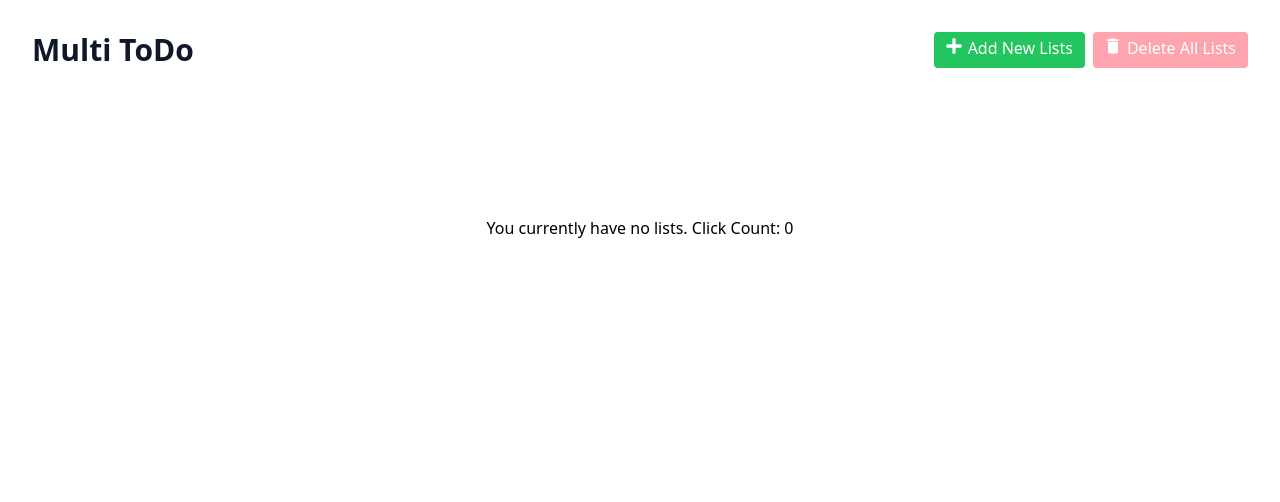
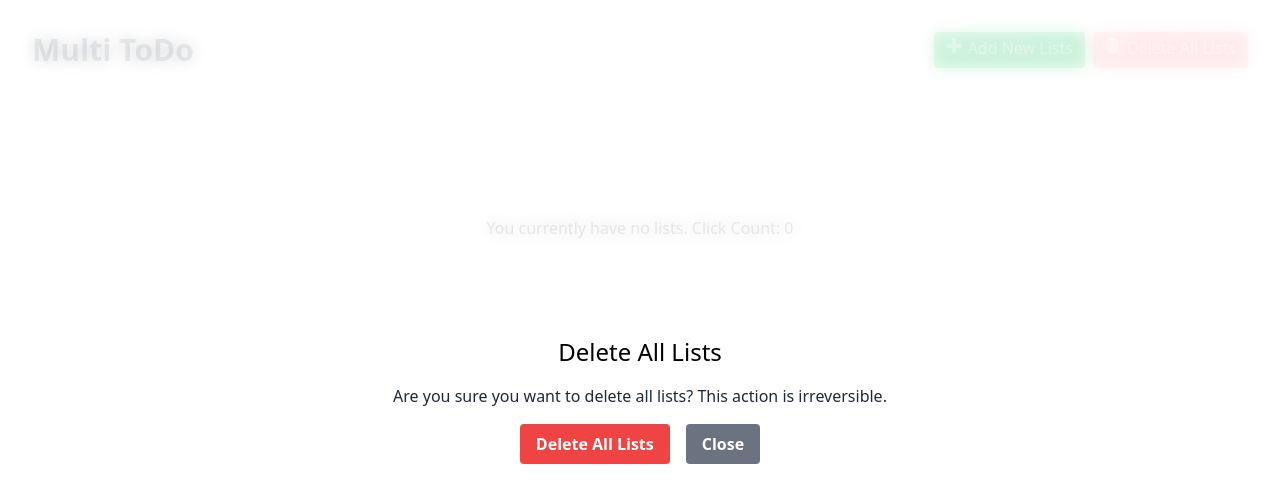
Before and after one commit to JANA-hassanhashmi/MultiTodo, a React (Vite) app in the folder MultiTodoList/: page / in a window 1280 px wide. Both pictures are taken after a click on the element "Delete All Lists". Shown: the top 502 px of the page. Built offline with nearby package versions, Linux system fonts and the light colour scheme.

Commit message:
nearly perfect delete list popup

```diff
--- a/MultiTodoList/package.json
+++ b/MultiTodoList/package.json
@@ -12,7 +12,9 @@
   "dependencies": {
     "react": "^18.2.0",
     "react-dom": "^18.2.0",
-    "react-icons": "^4.8.0"
+    "react-icons": "^4.8.0",
+    "react-modal": "^3.16.1",
+    "reactjs-popup": "^2.0.5"
   },
   "devDependencies": {
     "@types/react": "^18.0.28",
--- a/MultiTodoList/src/App.tsx
+++ b/MultiTodoList/src/App.tsx
@@ -1,7 +1,7 @@
 import { useState, useReducer } from 'react'
 import './App.css'
 import MainButton from './components/MainButton';
-
+import Modal from 'react-modal';
 
 type innerToDo = {
   text: string;
@@ -19,13 +19,64 @@ function App() {
 
   const [outerToDoList, setOuterToDoList] = useState<outerToDo[]>([]);
 
+  const handleAdd = () => {
+    const blankTodo: outerToDo = {
+      title: "Click me to edit title",
+      innerToDoList:[]
+    };
+
+    outerToDoList.push(blankTodo)
+    console.log(outerToDoList)
+  }
+
+   const handleDeleteClicked = () => {
+      console.log("delete set to true");
+      setIsPopupOpen(true);
+   }
+
+   const [isPopupOpen, setIsPopupOpen] = useState(false);
+
+   const handleClosePopup = () => {
+    setIsPopupOpen(false);
+  };
   return (
     <>
+
+    <div className=''>
+      <Modal
+        isOpen={isPopupOpen}
+        onRequestClose={handleClosePopup}
+        className="modal"
+        shouldCloseOnOverlayClick={false}
+      >
+        <div className="fixed inset-0 z-10 flex justify-center items-center backdrop-blur backdrop-opacity-70 flex-col">
+          <h2 className="text-2xl mb-4">Delete All Lists</h2>
+          <p className="text-gray-800">Are you sure you want to delete all lists? This action is irreversible.</p>
+          <div className="mt-4 space-x-4">
+            <button
+              className="bg-red-500 hover:bg-red-700 text-white font-bold py-2 px-4 rounded"
+            >
+              Delete All Lists
+            </button>
+            <button
+              onClick={handleClosePopup}
+              className="bg-gray-500 hover:bg-gray-700 text-white font-bold py-2 px-4 rounded"
+            >
+              Close
+            </button>
+          </div>
+        </div>
+      </Modal>
+    </div>
+
+
+
       <div className='flex flex-col md:justify-between md:flex-row'>
         <h1 className='font-sans text-3xl font-semibold text-slate-900' >Multi ToDo</h1>
         <div className='space-x-2 text-white inline-flex items-baselin justify-center'>
-          <MainButton variant='addList'/>
-          <MainButton variant='deleteList'/>
+          <MainButton variant='addList' handleClick={handleAdd}/>
+          <MainButton variant='deleteList' handleClick={handleDeleteClicked}/>
+
         </div>
 
       </div>
--- a/MultiTodoList/src/components/MainButton.tsx
+++ b/MultiTodoList/src/components/MainButton.tsx
@@ -5,18 +5,20 @@ import { MdDelete } from "react-icons/md";
 
 interface Props {
     variant: string;
-    handleAdd: () => void;
+    handleClick: () => void;
 }
-const MainButton: React.FC<Props>  = ({variant, handleAdd}) => {
+const MainButton: React.FC<Props>  = ({variant, handleClick}) => {
   return (
     (variant == "addList") ? (
         <div
         className='bg-green-500 rounded py-1 px-3 inline-flex items-baseline space-x-1.5 cursor-pointer hover:bg-green-600'
-        onClick={ () => {handleAdd()}}>
+        onClick={ () => {handleClick()}}>
         <FaPlus className='scale-110'/>
         <span className=''>Add New Lists</span>
         </div>):(
-        <div className='bg-rose-300 rounded py-1 px-3 inline-flex items-baseline space-x-1.5 cursor-pointer hover:bg-rose-500'>
+
+        <div className='bg-rose-300 rounded py-1 px-3 inline-flex items-baseline space-x-1.5 cursor-pointer hover:bg-rose-500'
+        onClick={ () => {handleClick()}}>
         <MdDelete className='scale-125'/>
         <span className=''>Delete All Lists</span>
         </div>
```
Also changed, not shown: 1 other file (tests, documents, lock files or other folders).
